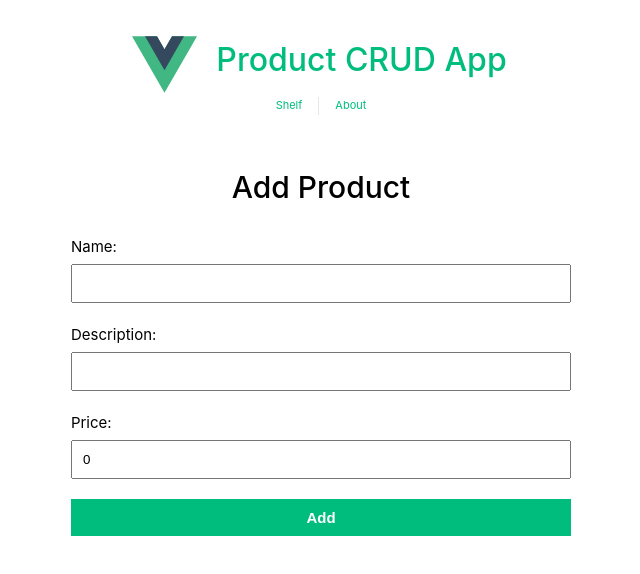
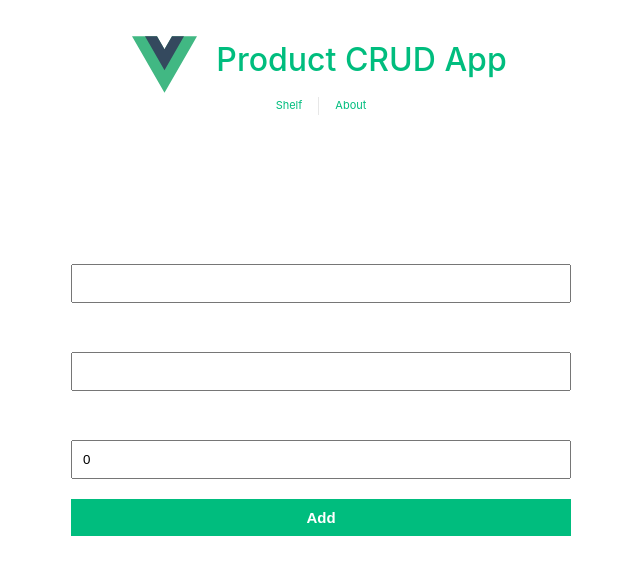
Before and after one commit to Kairu009/Product, a Vue app: page /addProduct in a window 1280 px wide. Shown: the top 574 px of the page, without its empty margins (319-959 px from the left). Built offline with nearby package versions, Linux system fonts and the light colour scheme.

Commit message:
Reverted label changes and added transition animations to router views

```diff
--- a/package.json
+++ b/package.json
@@ -11,7 +11,7 @@
   "dependencies": {
     "bootstrap": "^5.3.3",
     "vue": "^3.4.21",
-    "vue-router": "^4.3.0",
+    "vue-router": "^4.0.13",
     "vuex": "^4.1.0"
   },
   "devDependencies": {
--- a/src/App.vue
+++ b/src/App.vue
@@ -24,7 +24,12 @@ import Title from "./components/Title.vue";
     </div>
   </header>
 
-  <RouterView />
+    <router-view v-slot="{ Component }">
+    <transition name="router-transition" mode="out-in">
+      <component :is="Component" class="pop-in"/>
+    </transition>
+  </router-view>
+
 </template>
 
 <style scoped>
@@ -71,4 +76,37 @@ nav a {
 nav a:first-of-type {
   border: 0;
 }
+
+.pan-left-enter-active, .pan-left-leave-active {
+  transition: transform 0.5s;
+}
+.pan-left-enter, .pan-left-leave-to {
+  transform: translateX(-100%);
+}
+
+.pop-in {
+  animation: popIn 0.5s;
+}
+@keyframes popIn {
+  0% {
+    opacity: 0;
+    transform: scale(0);
+  }
+  50% {
+    opacity: 1;
+    transform: scale(1.1);
+  }
+  100% {
+    opacity: 1;
+    transform: scale(1);
+  }
+}
+
+.router-transition-enter-active, .router-transition-leave-active {
+  transition: opacity 0.5s, transform 0.5s;
+}
+.router-transition-enter, .router-transition-leave-to {
+  opacity: 0;
+  transform: translateX(-100%);
+}
 </style>
--- a/src/components/AddProduct.vue
+++ b/src/components/AddProduct.vue
@@ -49,7 +49,7 @@ export default {
 h2 {
   font-weight: 500;
   font-size: 30px;
-  color: black;
+  color: white;
   text-align: center;
   margin-top: 1.5rem;
   margin-bottom: 1.5rem;
@@ -67,7 +67,7 @@ form input {
 
 label {
   margin-bottom: 5px;
-  color: black;
+  color: white;
 }
 
 form input {
--- a/src/components/ProductList.vue
+++ b/src/components/ProductList.vue
@@ -3,6 +3,7 @@
     <h2>Products Lists</h2>
     <div class="scroll">
       <div class="container">
+        <transition-group name="fade">
           <div class="card" v-for="book in bookShelf" :key="book.id">
             <div class="details">
               <h3>{{ book.name }}</h3>
@@ -14,6 +15,7 @@
               <button>Delete</button>
             </div>
           </div>
+        </transition-group>
       </div>
     </div>
     <div class="wrapper-add">
@@ -135,4 +137,20 @@ h2 {
 .wrapper-add button:hover {
   background-color: hsla(160, 100%, 47%, 1);
 }
+
+.fade-enter-active, .fade-leave-active {
+  transition: opacity 0.5s;
+}
+
+.fade-enter, .fade-leave-to {
+  opacity: 0;
+}
+
+.pan-left-enter-active, .pan-left-leave-active {
+  transition: transform 0.5s ease-in-out;
+}
+
+.pan-left-enter, .pan-left-leave-to {
+  transform: translateX(100%);
+}
 </style>
```
Also changed, not shown: 1 other file (tests, documents, lock files or other folders). Lines whose indentation alone changed are shown as unchanged.
